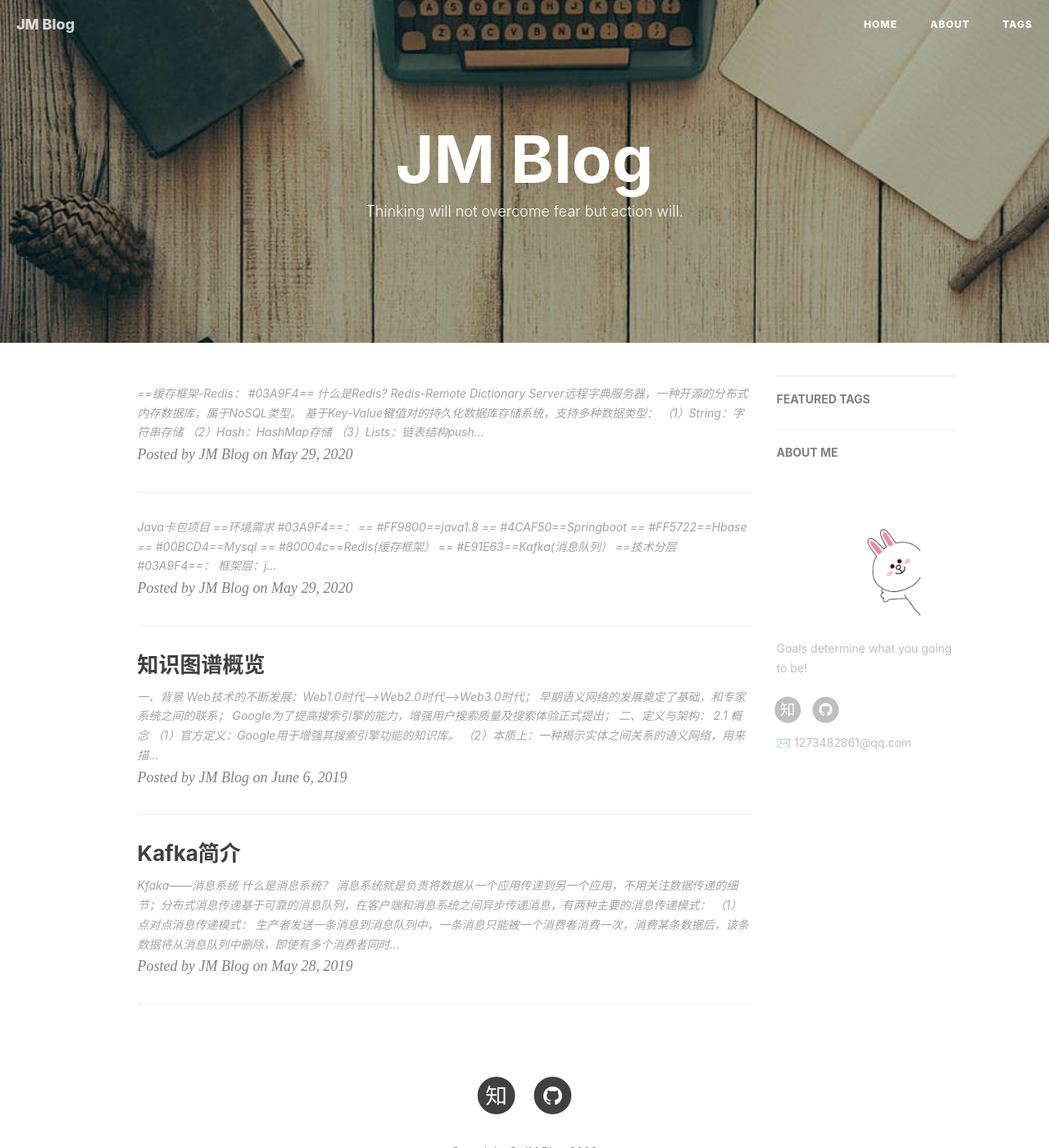
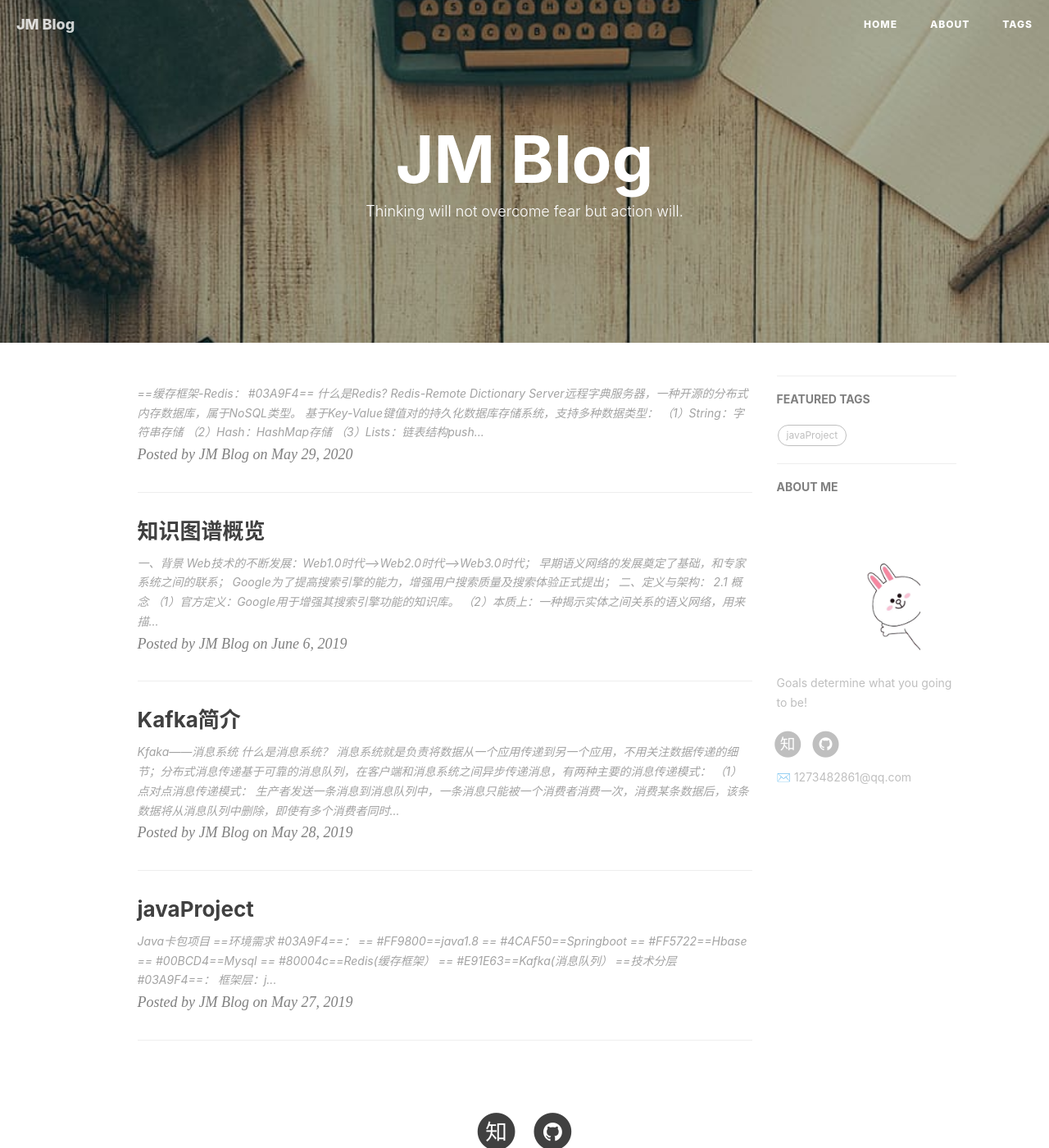
Before and after one commit to hibiscusJM/hibiscusJM.github.io, a Jekyll site: the page built from index.html, in a window 1280 px wide and 1400 px high. Shown: the whole window at 82% size. Built offline with Jekyll 4.4.1, drawn with Linux system fonts in a browser that asks for light colours; nearby versions of some CDN libraries; the list of posts is cut into pages by our own code; comment, search, counter and statistics services are not loaded.

Commit message:
修改文件: _posts/2019-05-27-javaProject.md

```diff
--- a/_posts/2019-05-27-javaProject.md
+++ b/_posts/2019-05-27-javaProject.md
@@ -1,8 +1,7 @@
 ---
 title: javaProject
 tags:
-       -java
-	   -Project
+       javaProject
 renderNumberedHeading: true
 grammar_cjkRuby: true
 ---
```
